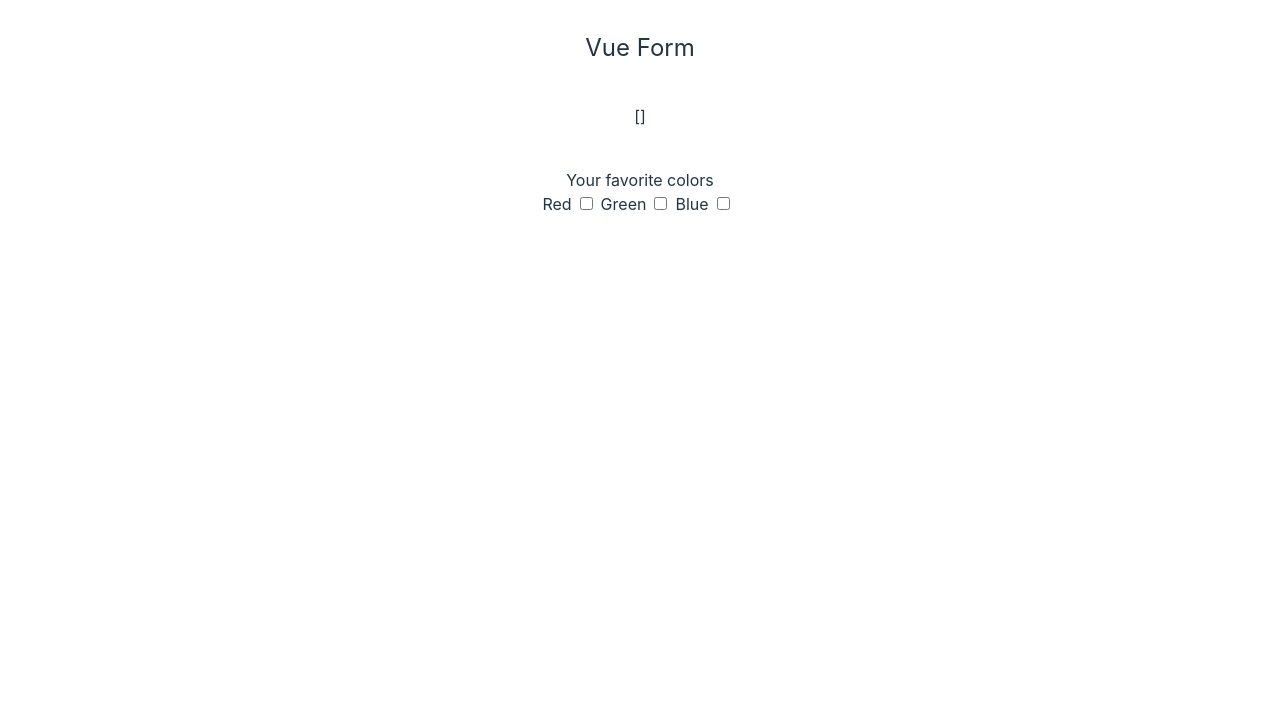
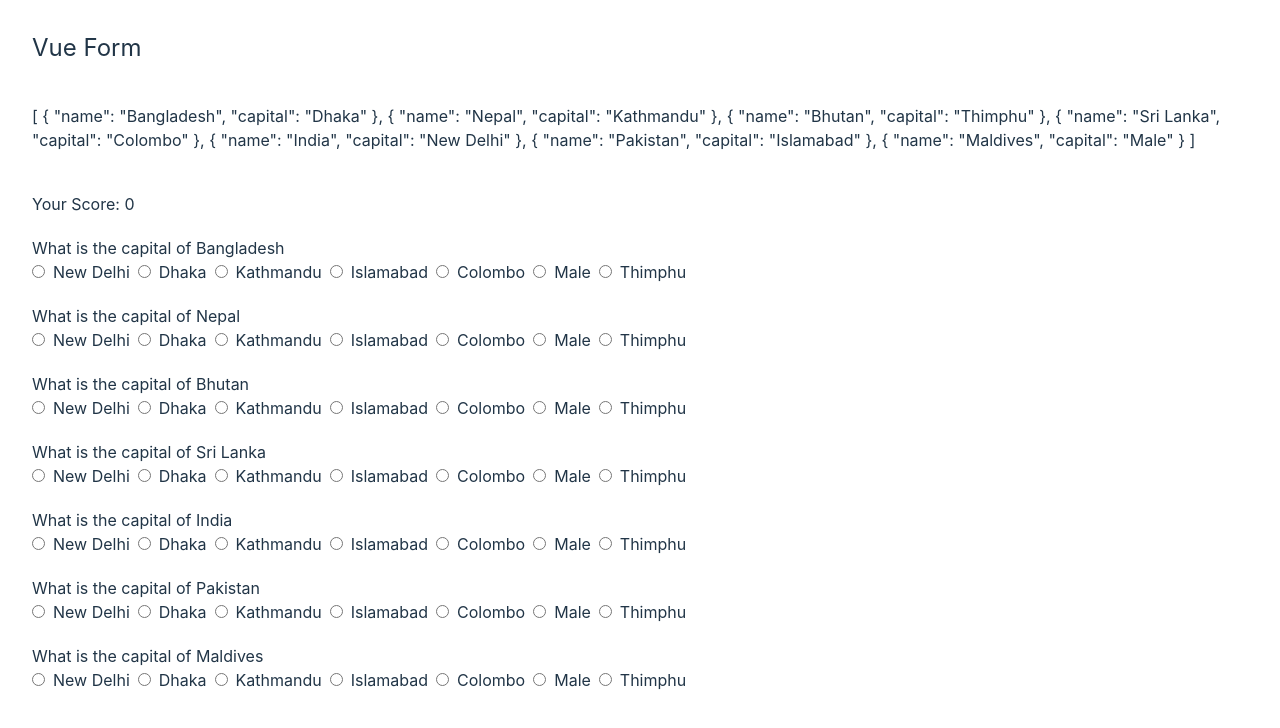
Before and after one commit to LearnWithHasinHayder/vue-form, a Vue app: page / in a window 1280 px wide. Shown: the top 728 px of the page. Built offline with nearby package versions, Linux system fonts and the light colour scheme.

Commit message:
Episode 05 Code

```diff
--- a/src/App.vue
+++ b/src/App.vue
@@ -1,20 +1,48 @@
 <script setup>
-import { ref, reactive } from 'vue'
-const favColors = ref([])
+import { ref, reactive, computed } from 'vue'
+const saarcCountries = ref([
+  {name:"Bangladesh",capital:"Dhaka"},
+  {name:"Nepal",capital:"Kathmandu"},
+  {name:"Bhutan",capital:"Thimphu"},
+  {name:"Sri Lanka",capital:"Colombo"},
+  {name:"India",capital:"New Delhi"},
+  {name:"Pakistan",capital:"Islamabad"},
+  {name:"Maldives",capital:"Male"}
+])
+
+
+const getCapitals = computed(()=>{
+  let capitals = [];
+  saarcCountries.value.forEach(country => {
+    capitals.push(country.capital)
+  })
+  return capitals.sort(()=> Math.random() - 0.5);
+})
+
+const getScore = computed(()=>{
+  let score = 0;
+  saarcCountries.value.forEach(country => {
+    if(country.answer === country.capital){
+      score++;
+    }
+  })
+  return score;
+})
 
 </script>
 
 <template>
-  <section class="mx-auto container">
+  <section class="mx-auto container text-left">
     <h1 class="text-2xl mb-10">Vue Form</h1>
-    <p class="mb-10">{{ favColors }}</p>
-    Your favorite colors <br/>
-    <label for="red">Red</label>
-    <input class="ml-2 mr-2" type="checkbox" id="red" v-model="favColors" value="red">
-    <label for="green">Green</label>
-    <input class="ml-2 mr-2" type="checkbox" id="green" v-model="favColors" value="green">
-    <label for="blue">Blue</label>
-    <input class="ml-2 mr-2" type="checkbox" id="blue" v-model="favColors" value="blue">
+    <p class="mb-10">{{ saarcCountries }}</p>
+    <p>Your Score: {{ getScore }}</p>
+    <div class="mb-5 mt-5" v-for="country in saarcCountries">
+      <p>What is the capital of {{ country.name }}</p>
+      <template v-for="capital in getCapitals">
+      <input type="radio" :name="country.name"  :value="capital" v-model="country.answer" />
+      <label class="ml-2 mr-2">{{ capital }}</label>
+      </template>
+    </div>
   </section>
 </template>
 <style scoped></style>
```
